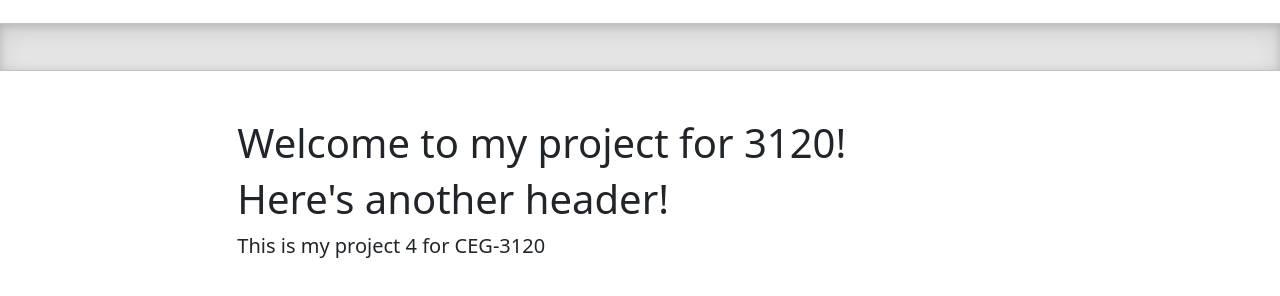
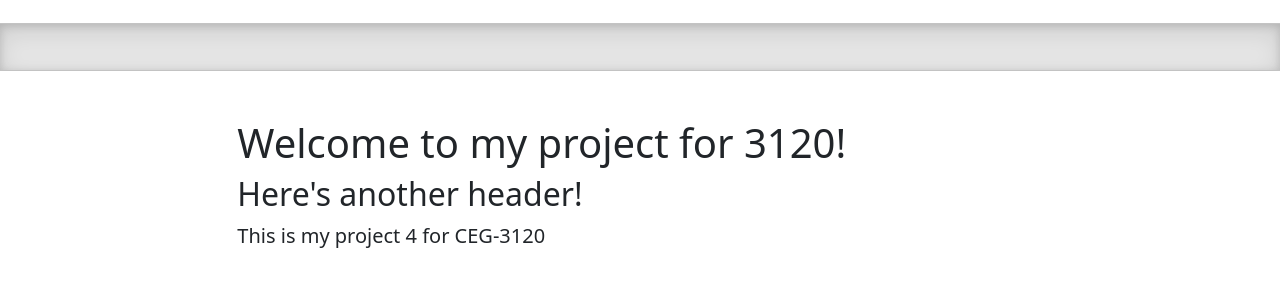
Before and after one commit to WSU-kduncan/3120-cicd-caraz22, a plain HTML site: page website/index.html in a window 1280 px wide. Shown: the part 74-370 px from the top of the page. Drawn offline with Linux system fonts and the light colour scheme.

Commit message:
hopefully fixed

```diff
--- a/website/index.html
+++ b/website/index.html
@@ -119,7 +119,7 @@
   <div class="b-example-divider"></div>
   <div class="col-lg-8 mx-auto p-4 py-md-5">
   <h1>Welcome to my project for 3120!</h1>
-  <h1>Here's another header!</h1>
+  <h2>Here's another header!</h2>
     <p class="fs-5 col-md-8">This is my project 4 for CEG-3120</p>
    </div>
     <script src="../assets/dist/js/bootstrap.bundle.min.js"></script>
```
